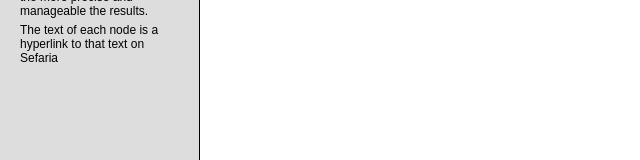
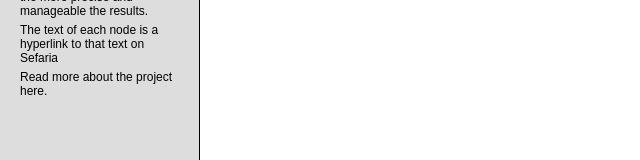
Before and after one commit to charlesLoder/sefaria-connections, a website built with webpack: page views/index.html in a window 1280 px wide. Shown: the part 404-564 px from the top of the page, without its empty margins (0-640 px from the left). Built offline with nearby package versions, Linux system fonts and the light colour scheme; a script that the page names is missing.

Commit message:
added link to README

```diff
--- a/views/index.html
+++ b/views/index.html
@@ -78,13 +78,14 @@
             <p class="using-p">Hovering over a specific node will highlight that node and its connections.</p>
             <p class="using-p">The more specific the query, the more precise and manageable the results.</p>
             <p class="using-p">The text of each node is a hyperlink to that text on <a href="https://www.sefaria.org/?home" target="_blank">Sefaria</a></p>
+            <p class="using-p">Read more about the project <a href="https://github.com/charlesLoder/sefaria-connections" target="_blank" rel="noopener noreferrer">here</a>.</p>
             </p>
         </div>
         <footer id="footer" class="flex flex-column space-between">
             <div id="footer-info" class="footer-info">
               <div>Created by <a href="mailto:charles.w.loder@gmail.com">Charles Loder</a></div>
               <div>&copy; 2019</div>
-              <div>Last Update: <%= htmlWebpackPlugin.options.year %>-<%= htmlWebpackPlugin.options.month %>-<%= htmlWebpackPlugin.options.day %>
+              <div>Last Update: <%= htmlWebpackPlugin.options.year() %>-<%= htmlWebpackPlugin.options.month() %>-<%= htmlWebpackPlugin.options.day() %>
             </div>
             <div id="icon-container" class="flex flex-row flex-end">
                 <a id="academia-anc" target="_blank" href="https://independentresearcher.academia.edu/CharlesLoder"></a>
```
